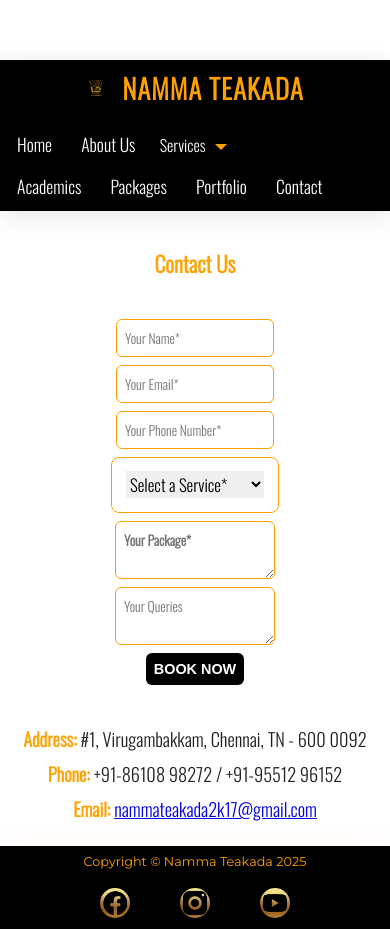
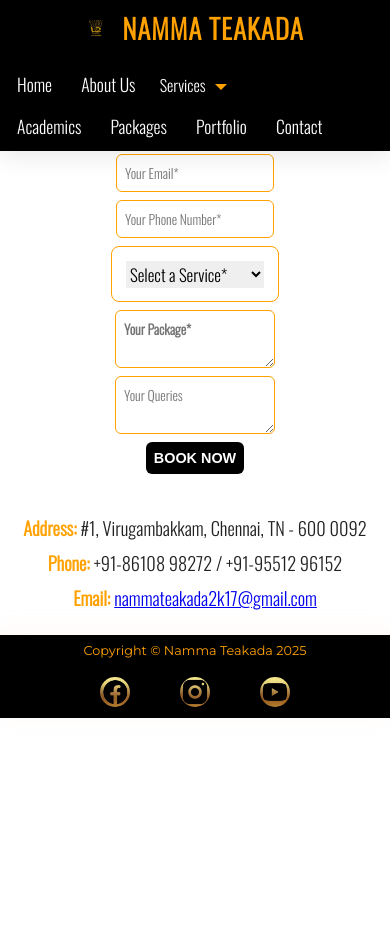
Before and after one commit to gokulkailash2003/namma-teakada, a React (Vite) app: page /contact in a window 390 px wide. After the commit the page ends 844 px from the top, so only its background shows below. Built offline with nearby package versions, Linux system fonts and the light colour scheme.

Commit message:
Adjusted header to use sticky positioning and increased top margin for all pages to prevent content overlap.

```diff
--- a/src/NammaTeaKada/Header.css
+++ b/src/NammaTeaKada/Header.css
@@ -44,7 +44,7 @@
       background: black;
       color: white;
       box-shadow: 0 4px 24px rgba(0, 0, 0, 0.1);
-      position: sticky; /* Changed from fixed to sticky */
+      position: fixed; /* Reverted to fixed positioning */
       top: 0;
       left: 0;
       width: 100%;
@@ -424,26 +424,26 @@
   border-bottom: 6px solid transparent;
 }
 
-/* Adjust header to avoid hiding content */
+/* Reverting to fixed positioning for the header */
 .header {
-  position: sticky; /* Changed from fixed to sticky */
+  position: fixed;
   top: 0;
   z-index: 1000;
 }
 
-/* Increase margin-top for all pages */
-body {
-  margin-top: 80px; /* Adjusted to ensure content is not hidden */
+/* Adding a utility class to ensure content starts below the header */
+.main-content {
+  margin-top: 70px; /* Adjusted to match the header height */
 }
 
 @media (max-width: 900px) {
-  body {
-    margin-top: 70px; /* Adjusted for smaller devices */
+  .main-content {
+    margin-top: 60px; /* Adjusted for smaller devices */
   }
 }
 
 @media (max-width: 600px) {
-  body {
-    margin-top: 60px; /* Adjusted for mobile devices */
+  .main-content {
+    margin-top: 50px; /* Adjusted for mobile devices */
   }
 }
```
